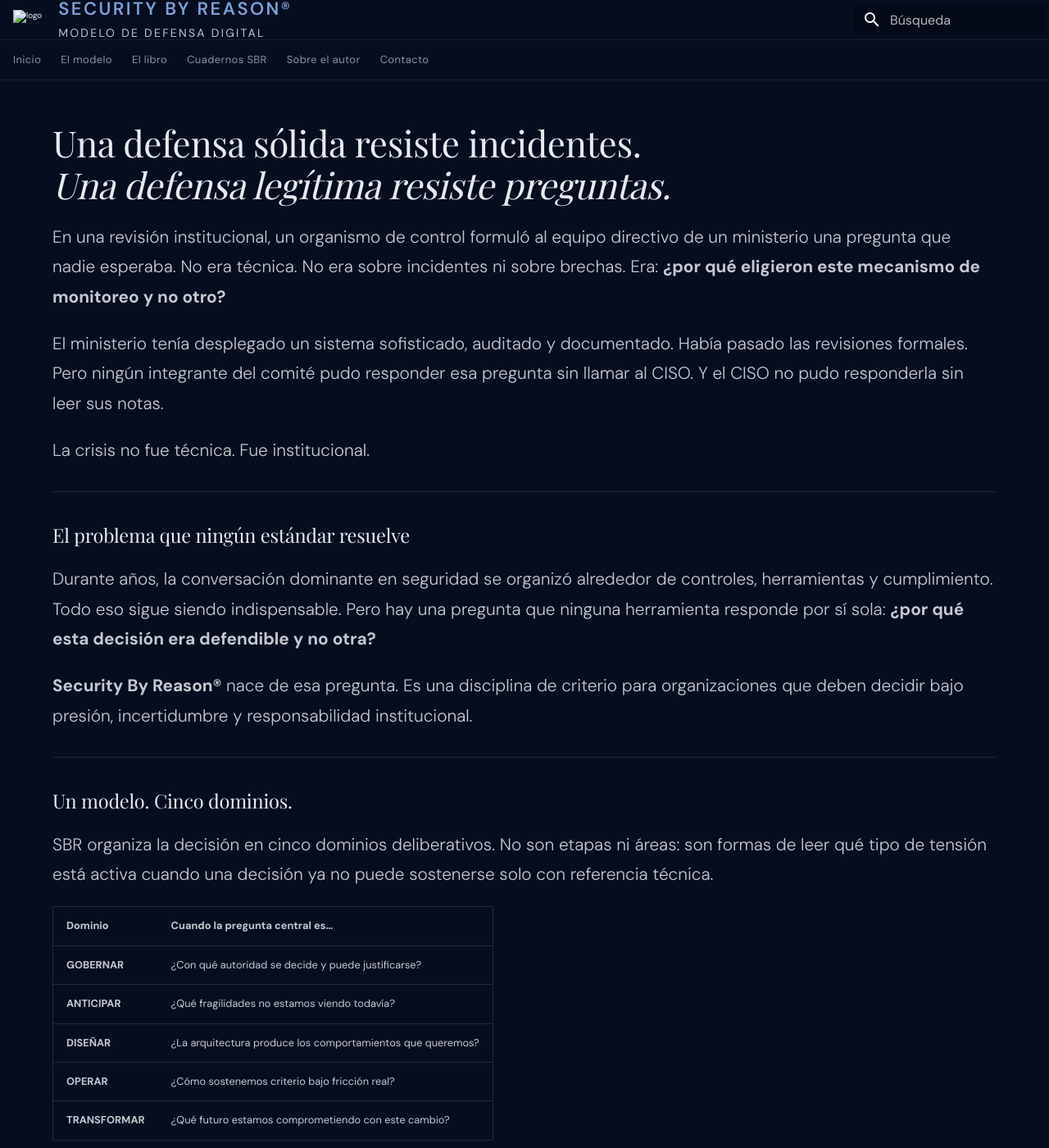
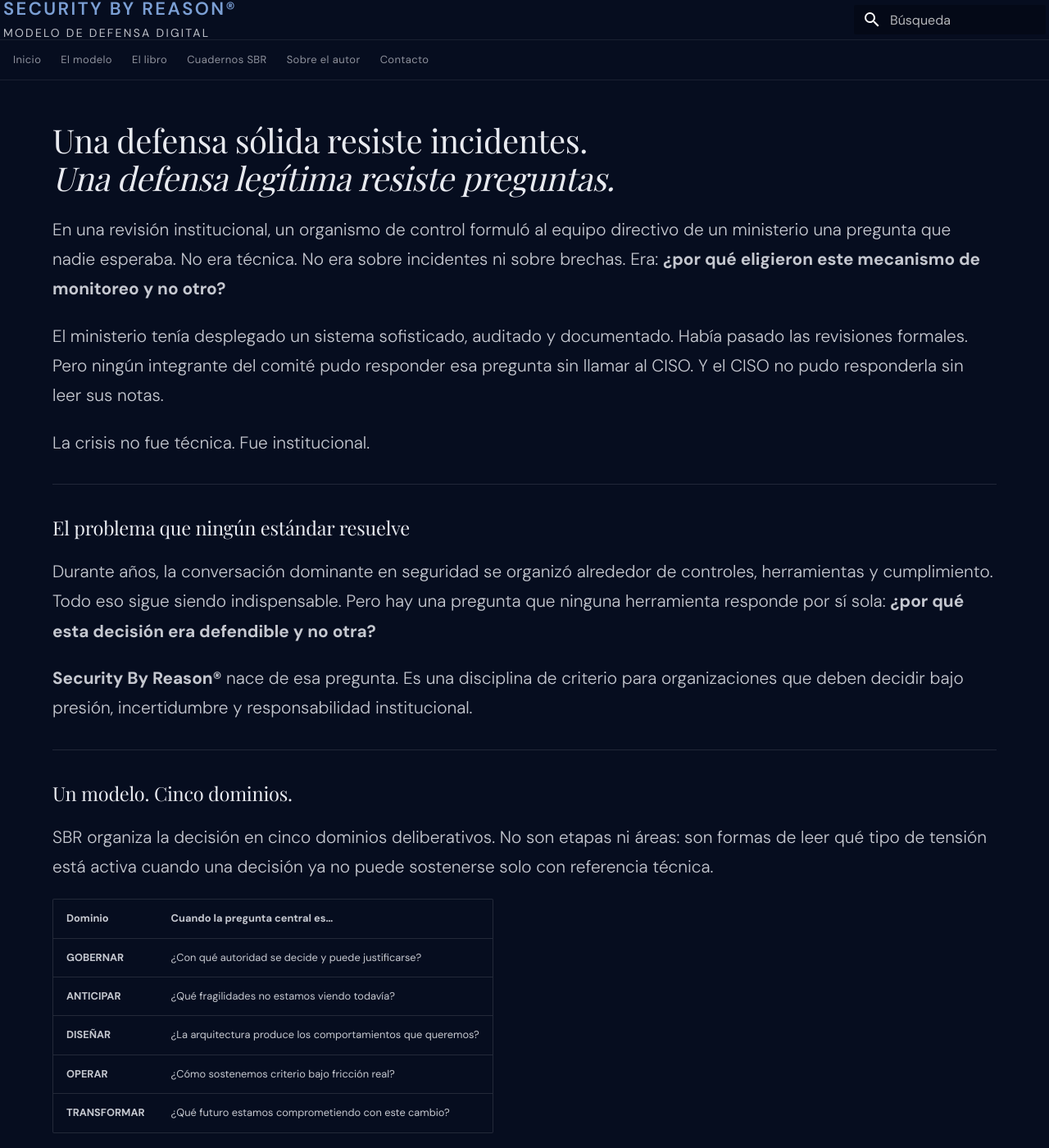
Before and after one commit to danielsasia/sbr-site, an MkDocs documentation site: the page built from docs/index.md, in a window 1280 px wide and 1400 px high. Shown: the whole window at 82% size. Built offline with MkDocs 1.6.1 and Material for MkDocs 9.7.7, drawn with Linux system fonts in a browser that asks for light colours; some web fonts are replaced.

Commit message:
Update extra.css

```diff
--- a/docs/stylesheets/extra.css
+++ b/docs/stylesheets/extra.css
@@ -33,6 +33,11 @@
   color: #e8eaf0 !important;
 }
 
+/* OCULTA TEMPORALMENTE EL LOGO ROTO */
+.md-header__button.md-logo {
+  display: none !important;
+}
+
 .md-header__title,
 .md-header__title * {
   font-family: 'DM Sans', sans-serif !important;
@@ -45,7 +50,7 @@
   align-items: flex-start !important;
   justify-content: center !important;
   line-height: 1.04 !important;
-  margin-left: 8px !important;
+  margin-left: 0 !important;
 }
 
 .md-header__ellipsis {
@@ -129,17 +134,17 @@
   color: #e8eaf0 !important;
 }
 
-/* TITULO PRINCIPAL DEL CONTENIDO: MÁS CHICO */
+/* TITULO PRINCIPAL DEL CONTENIDO: APENAS MÁS CHICO */
 
 .md-typeset h1 {
-  font-size: 2rem !important;
+  font-size: 1.9rem !important;
   line-height: 1.16 !important;
   letter-spacing: -0.01em !important;
   margin-bottom: 1rem !important;
 }
 
 .md-main__inner .md-content h1 {
-  font-size: 2.2rem !important;
+  font-size: 2rem !important;
   line-height: 1.16 !important;
 }
 
@@ -226,7 +231,7 @@
 
   .md-main__inner .md-content h1,
   .md-typeset h1 {
-    font-size: 1.9rem !important;
+    font-size: 1.8rem !important;
   }
 
   .md-content__inner {
@@ -248,7 +253,7 @@
 
   .md-main__inner .md-content h1,
   .md-typeset h1 {
-    font-size: 1.65rem !important;
+    font-size: 1.6rem !important;
     line-height: 1.18 !important;
   }
 
@@ -276,7 +281,7 @@
 
   .md-main__inner .md-content h1,
   .md-typeset h1 {
-    font-size: 1.45rem !important;
+    font-size: 1.4rem !important;
     line-height: 1.20 !important;
   }
 
```
